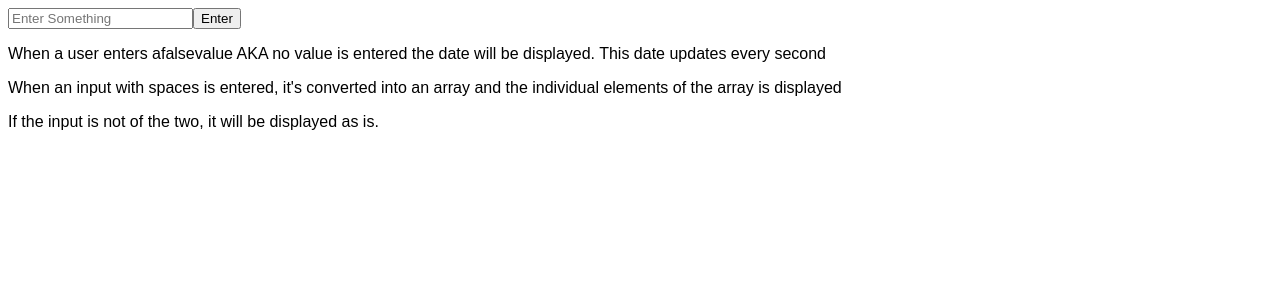
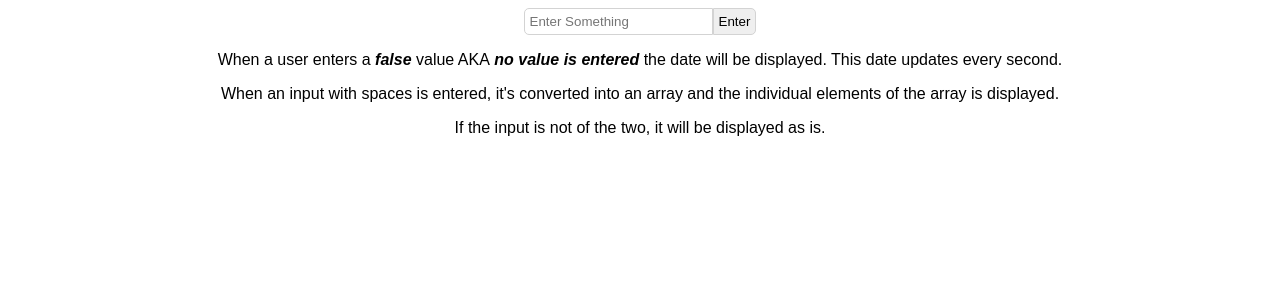
Before and after one commit to emmyobonyo/Opareta-software-engineer-interview-question, a React (Create React App) app: page / in a window 1280 px wide. Shown: the top 300 px of the page. Built offline with nearby package versions, Linux system fonts and the light colour scheme.

Commit message:
Add styles

```diff
--- a/src/App.css
+++ b/src/App.css
@@ -1,3 +1,27 @@
 body {
   font-family: Arial, Helvetica, sans-serif;
+  text-align: center;
 }
+
+input {
+  padding: 5px;
+  border-top-left-radius: 5px;
+  border-bottom-left-radius: 5px;
+  border: 1px solid lightgray;
+}
+
+button {
+  padding: 5px;
+  border-top-right-radius: 5px;
+  border-bottom-right-radius: 5px;
+  border: 1px solid lightgray;
+}
+
+button:hover {
+  cursor: pointer;
+}
+
+span {
+  font-style: italic;
+  font-weight: bold;
+}
--- a/src/Instructions.js
+++ b/src/Instructions.js
@@ -5,15 +5,15 @@ function Instructions() {
     <div>
       <p>
         When a user enters a
-        <span>false</span>
+        <span> false </span>
         value AKA
         <span> no value is entered </span>
-        the date will be displayed. This date updates every second
+        the date will be displayed. This date updates every second.
       </p>
       <p>
         When an input with spaces is entered,
         it&apos;s converted into an array and the individual
-        elements of the array is displayed
+        elements of the array is displayed.
       </p>
       <p>If the input is not of the two, it will be displayed as is.</p>
     </div>
```
